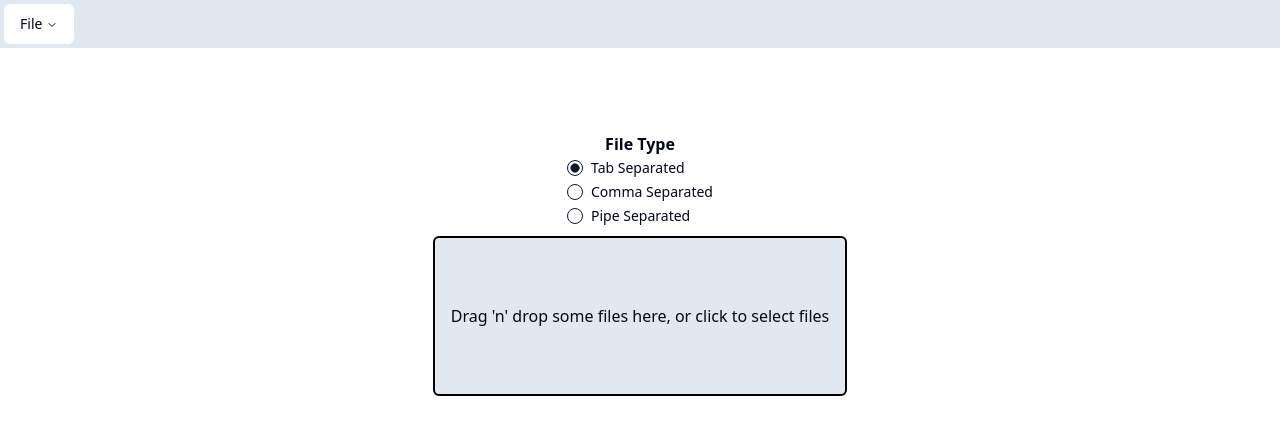
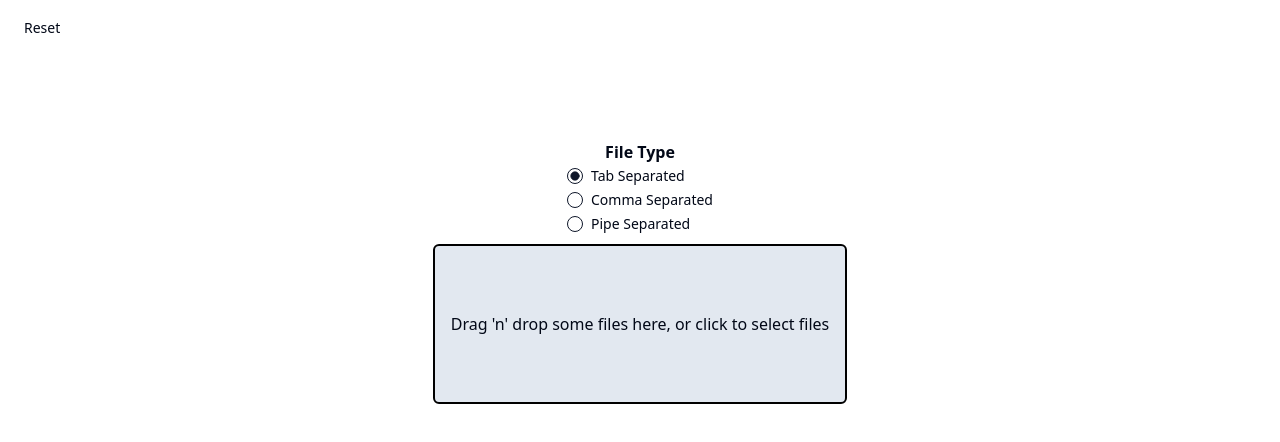
Before and after one commit to CarnegieLearningWeb/PathAnalysis, a React (Vite) app: page / in a window 1280 px wide. Shown: the top 442 px of the page. Built offline with nearby package versions, Linux system fonts and the light colour scheme.

Commit message:
feat: Add reset functionality to App component

```diff
--- a/src/App.tsx
+++ b/src/App.tsx
@@ -1,43 +1,48 @@
 import './App.css';
-import { useEffect, useState } from 'react';
+import { useContext, useEffect, useState } from 'react';
 import { GlobalDataType, GraphData } from './lib/types';
 import DirectedGraph from './components/DirectedGraph';
 import DropZone from './components/DropZone';
-import { NavBar } from './components/NavBar';
+// import { NavBar } from './components/NavBar';
+import { Button } from './components/ui/button';
+import { Context } from './Context';
 
 function App() {
-  // TODO move to global context
-  const [processedData, setProcessedData] = useState<GlobalDataType[] | null>(null)
-  const [graphData, setGraphData] = useState<GraphData | null>(null)
-  const [isLoading, setIsLoading] = useState<boolean>(false)
+  const { resetData, setGraphData, setLoading, data, setData, graphData, loading } = useContext(Context)
 
   const handleData = (data: GlobalDataType[]) => {
-    setProcessedData(data)
+    setData(data)
   }
 
   const handleLoading = (loading: boolean) => {
-    setIsLoading(loading)
+    setLoading(loading)
   }
 
   useEffect(() => {
-    if (processedData) {
-      console.log(processedData);
+    if (data) {
+      console.log(data);
     }
-
-
-  }, [processedData])
+  }, [data])
 
   return (
     <>
       <div className="">
-        <div className="">
-          <NavBar />
-        </div>
+        {/* <NavBar /> */}
+        <Button
+          className="m-2"
+          variant={"ghost"}
+          onClick={() => {
+            resetData()
+
+          }}
+        >
+          Reset
+        </Button>
 
         <div className=" flex items-center justify-center pt-20">
 
           {
-            isLoading ?
+            loading ?
               <div className="absolute top-0 left-0 w-full h-full bg-gray-900 bg-opacity-50 flex items-center justify-center">
                 <div className="bg-white p-4 rounded-lg">
                   <p>Loading...</p>
--- a/src/Context.tsx
+++ b/src/Context.tsx
@@ -7,6 +7,7 @@ interface ContextInterface {
     setLoading: (loading: boolean) => void;
     setData: (data: GlobalDataType[] | null) => void;
     setGraphData: (graphData: GraphData | null) => void;
+    resetData: () => void;
 
 }
 export const Context = createContext({} as ContextInterface);
@@ -24,6 +25,12 @@ export const Provider = ({ children }: ProviderProps) => {
     const [graphData, setGraphData] = useState<GraphData | null>(initialState.graphData)
     const [loading, setLoading] = useState<boolean>(initialState.loading)
 
+    const resetData = () => {
+        setData(null)
+        setGraphData(null)
+        console.log("Data reset");
+
+    }
 
     return (
         <Context.Provider
@@ -33,7 +40,8 @@ export const Provider = ({ children }: ProviderProps) => {
                 loading,
                 setLoading,
                 setData,
-                setGraphData
+                setGraphData,
+                resetData
             }}
         >
             {children}
--- a/src/components/NavBar.tsx
+++ b/src/components/NavBar.tsx
@@ -19,22 +19,26 @@ import {
     AlertDialogTitle,
     AlertDialogTrigger,
 } from "@/components/ui/alert-dialog"
-
+import { useContext } from "react"
+import { Context } from "@/Context"
+import DropZone from "./DropZone"
+import { GlobalDataType } from "@/lib/types"
 
 export function NavBar() {
+
     return (
         <div className="bg-slate-200 p-1">
             <NavigationMenu>
                 <NavigationMenuList>
                     <NavigationMenuItem>
-                        <NavigationMenuTrigger>File</NavigationMenuTrigger>
+                        <NavigationMenuTrigger>Upload</NavigationMenuTrigger>
                         <NavigationMenuContent>
                             <AlertDialog>
                                 <AlertDialogTrigger>
                                     <div
                                         className="p-5 w-[150px]"
                                     >
-                                        Upload Data
+                                        Upload and Process Data
                                     </div>
                                 </AlertDialogTrigger>
                                 <AlertDialogContent>
@@ -44,7 +48,12 @@ export function NavBar() {
                                         </AlertDialogTitle>
                                         <AlertDialogDescription>
 
-                                            {/* TODO add dropzone here as modal and handle data in global context */}
+                                            {/* <DropZone
+                                                afterDrop={() => { }}
+                                                onLoadingChange={(loading) => {
+                                                    setLoading(loading)
+                                                }}
+                                            /> */}
                                         </AlertDialogDescription>
                                     </AlertDialogHeader>
                                     <AlertDialogFooter>
```
